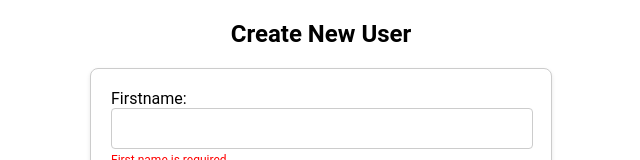
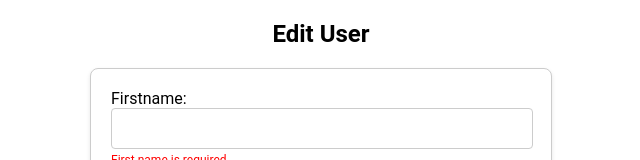
Before and after one commit to kenta-bbw/user-management-react, a Vue app in the folder fronted/: page /edit-user/1 in a window 1280 px wide. Shown: the top 160 px of the page, without its empty margins (319-959 px from the left). Built offline with nearby package versions, Linux system fonts and the light colour scheme; no server answers.

Commit message:
bugfix: fixing issue no data when reload (fixed) | by Kenta Waibel

```diff
--- a/fronted/src/components/UpdateForm.vue
+++ b/fronted/src/components/UpdateForm.vue
@@ -1,6 +1,6 @@
 <template>
   <div>
-    <h2 class="form-title">Create New User</h2>
+    <h2 class="form-title">Edit User</h2>
     <form @submit.prevent="saveChanges" class="user-form">
       <div class="form-group">
         <label for="firstname">Firstname:</label>
--- a/fronted/src/components/UserList.vue
+++ b/fronted/src/components/UserList.vue
@@ -63,26 +63,27 @@ export default {
     };
   },
   mounted() {
+    this.filterUsers();
     this.fetchUsers();
-    this.filterUsers();
   },
   methods: {
+
     async fetchUsers() {
   try {
     const response = await fetch('http://localhost:3000/api/users');
     const data = await response.json();
+    this.filteredUsers = data;
     this.users = data;
     this.uniqueCountries = [...new Set(this.users.map(user => user.country))];
-    console.log('Fetched Users:', this.users);
+    console.log('Fetched Users:', this.filteredUsers);
   } catch (error) {
     console.error('Error fetching users:', error);
   }
 }
 ,
-
     filterUsers() {
       console.log('Selected Country:', this.selectedCountry);
-      console.log('Users:', this.filteredUsers);
+      // console.log('Users:', this.filteredUsers);
       if (this.selectedCountry === '') {
         this.filteredUsers = this.users;
       } else {
```
Also changed, not shown: 1 other file (tests, documents, lock files or other folders).
